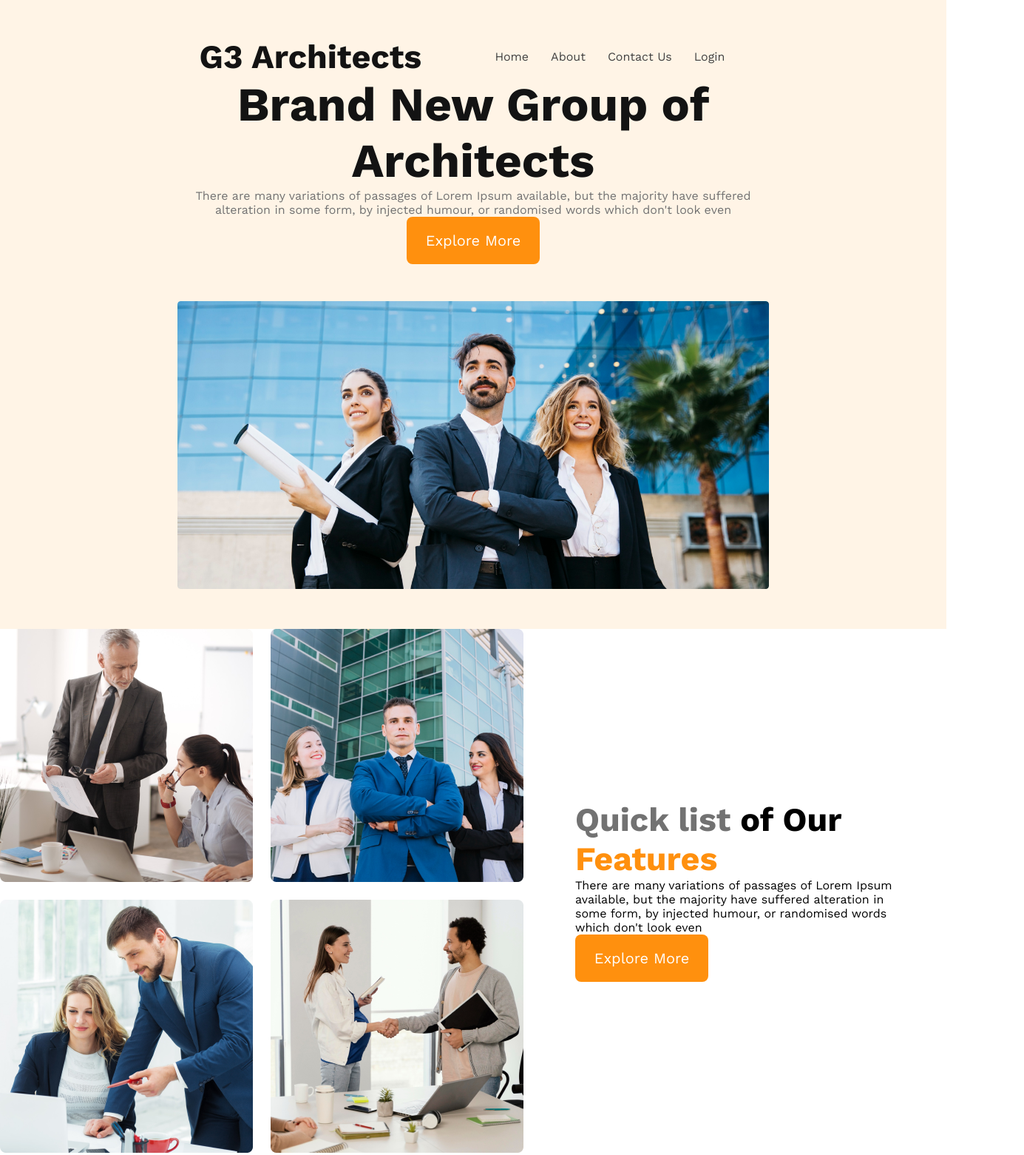
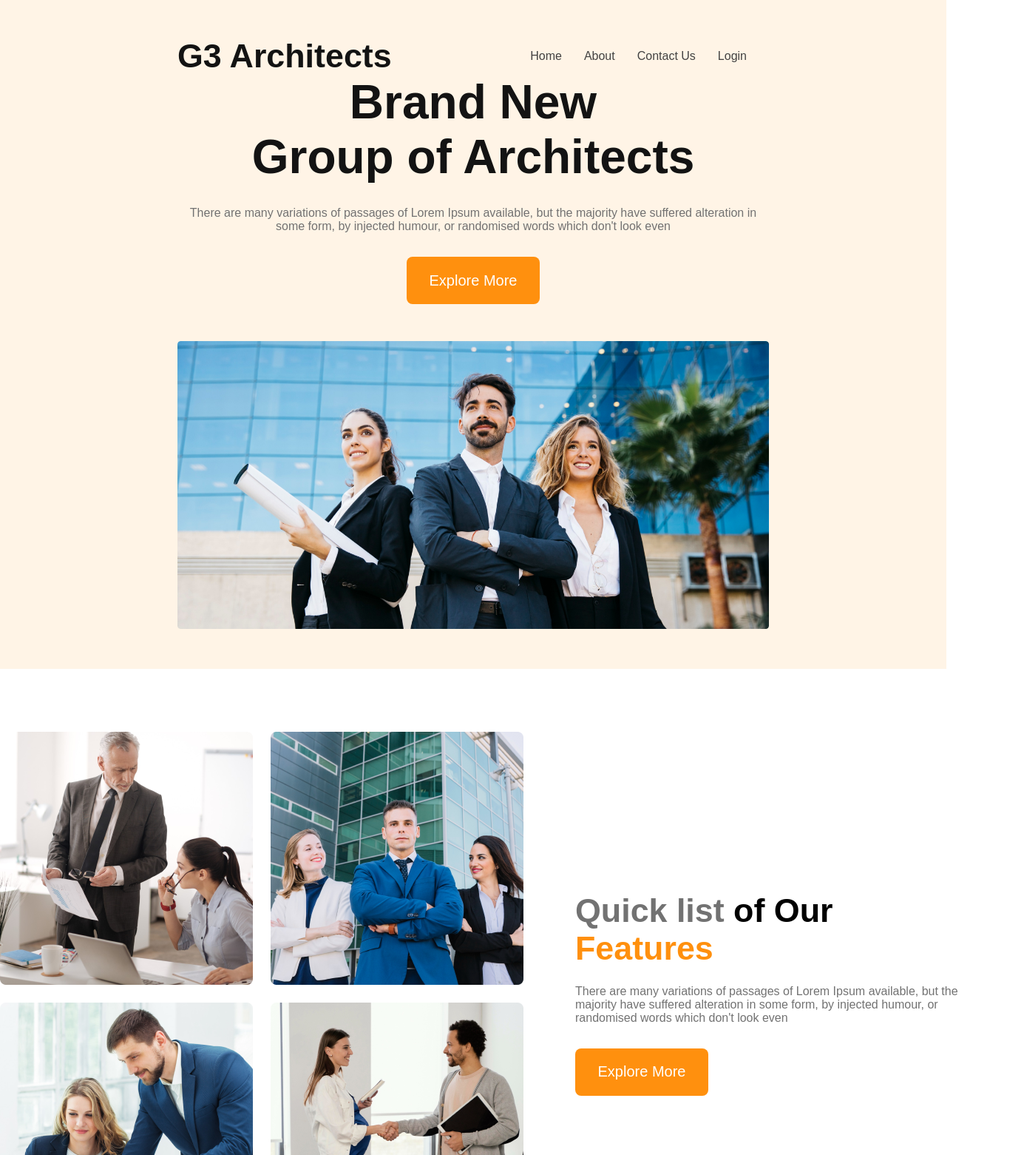
Before and after one commit to Shuvo0414/g3-architects-website, a plain HTML site: page index.html in a window 1280 px wide. Shown: the top 1561 px of the page at 74% size, 1385 px wide, since content can reach past the window. Drawn offline with nearby package versions, Linux system fonts and the light colour scheme.

Commit message:
teams section responsive

```diff
--- a/index.html
+++ b/index.html
@@ -23,10 +23,10 @@
         <div class="banner">
             <div class="banner-content">
                 <h1 class="banner-title">
-                    Brand New
+                    Brand New<br>
                     Group of Architects
                 </h1>
-                <p class="banner-description">There are many variations of passages of Lorem Ipsum available, but the
+                <p class="text-light-gary banner-description">There are many variations of passages of Lorem Ipsum available, but the
                     majority have suffered alteration in some form, by injected humour, or randomised words which don't
                     look even</p>
                 <button class="btn-primary">Explore More</button>
@@ -45,8 +45,8 @@
                 <img src="./images/team4.png" alt="">
             </div>
             <div class="teams-content">
-                <h3 class="teams-title"><span class="quick-list">Quick list</span> <span>of Our</span> <span class="text-features">Features</span></h3>
-                <p class="teams-description">There are many variations of passages of Lorem Ipsum available, but the majority have suffered alteration in some form, by injected humour, or randomised words which don't look even</p>
+                <h3 class="teams-title"><span class="quick-list">Quick list</span> <span>of Our</span><br> <span class="text-features">Features</span></h3>
+                <p class="text-light-gary teams-description">There are many variations of passages of Lorem Ipsum available, but the majority have suffered alteration in some form, by injected humour, or randomised words which don't look even</p>
                 <button class="btn-primary">Explore More</button>
             </div>
         </section>
--- a/styles/architect.css
+++ b/styles/architect.css
@@ -1,3 +1,9 @@
+* {
+    margin: 0px;
+    padding: 0px;
+}
+
+
 /* work sans font from google */
 @import url('https://fonts.googleapis.com/css2?family=Open+Sans:wght@300;700;800&family=Work+Sans:wght@400;500;600;700;800&display=swap');
 
@@ -19,6 +25,12 @@
     border-radius: 8px;
     border: none;
     cursor: pointer;
+}
+
+.text-light-gary {
+    color: #727272;
+    font-size: 1rem;
+    font-weight: 400;
 }
 
 /* header styles */
@@ -70,9 +82,8 @@ nav li a {
 }
 
 .banner-description {
-    color: #727272;
-    font-size: 1rem;
-    font-weight: 400;
+    padding-top: 30px;
+    padding-bottom: 32px;
 }
 
 .banner img {
@@ -80,33 +91,10 @@ nav li a {
     width: 100%;
 }
 
-/* responsive media queries */
-/* mobile devices */
-@media screen and (max-width: 576px) {
-    header {
-        padding: 20px;
-    }
-
-    nav {
-        flex-direction: column;
-    }
-}
-
-/* medium devicse */
-@media screen and (min-width:576px) and (max-width: 960px) {
-    header {
-        padding: 50px;
-    }
-
-    nav {
-        flex-direction: column;
-    }
-}
-
 /* main styles */
-* {
+main {
     max-width: 1440px;
-    margin: 0 auto;
+    margin: 85px auto;
 }
 
 /* teams section styles */
@@ -129,12 +117,68 @@ nav li a {
 
 .teams-title {
     font-size: 2.8rem;
+    padding-bottom: 24px;
 }
-.teams-title .quick-list{
+
+.teams-title .quick-list {
     color: #727272;
     font-weight: 500px;
 }
-.teams-title .text-features{
+
+.teams-title .text-features {
     color: #FF900E;
     font-weight: 700px;
 }
+
+.teams-description {
+    padding-bottom: 32px;
+    width: 537px;
+}
+
+
+
+
+
+
+
+
+
+
+
+/* responsive media queries */
+/* mobile devices */
+@media screen and (max-width: 576px) {
+    header {
+        padding: 20px;
+    }
+
+    nav,
+    .teams-container {
+        flex-direction: column;
+    }
+
+    .teams-img-container {
+        grid-template-columns: 1fr;
+    }
+
+    .teams-description {
+        width: auto;
+    }
+
+    .teams-content {
+        padding-left: 20px;
+        padding-right: 20px;
+    }
+}
+
+/* medium devicse */
+@media screen and (min-width:576px) and (max-width: 960px) {
+    header {
+        padding: 50px;
+    }
+
+    nav,
+    .teams-container {
+        flex-direction: column;
+    }
+}
```
